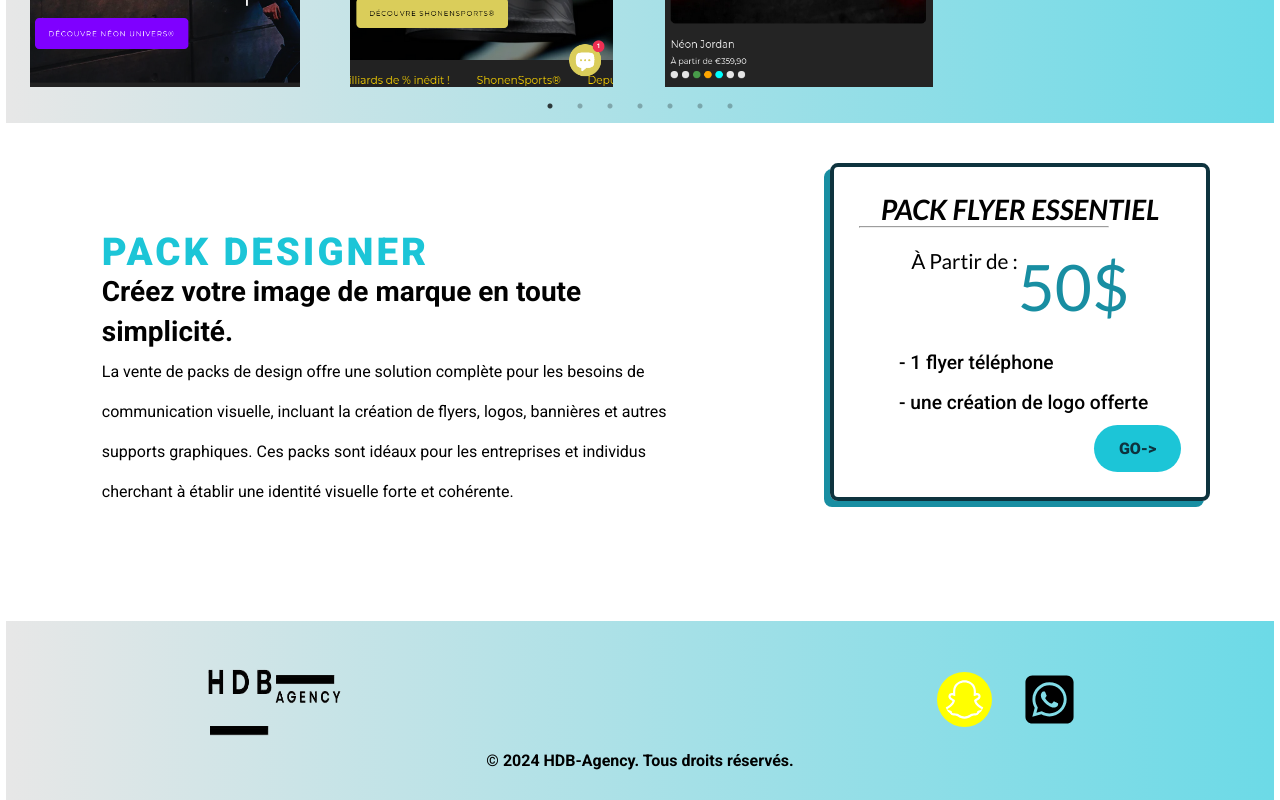
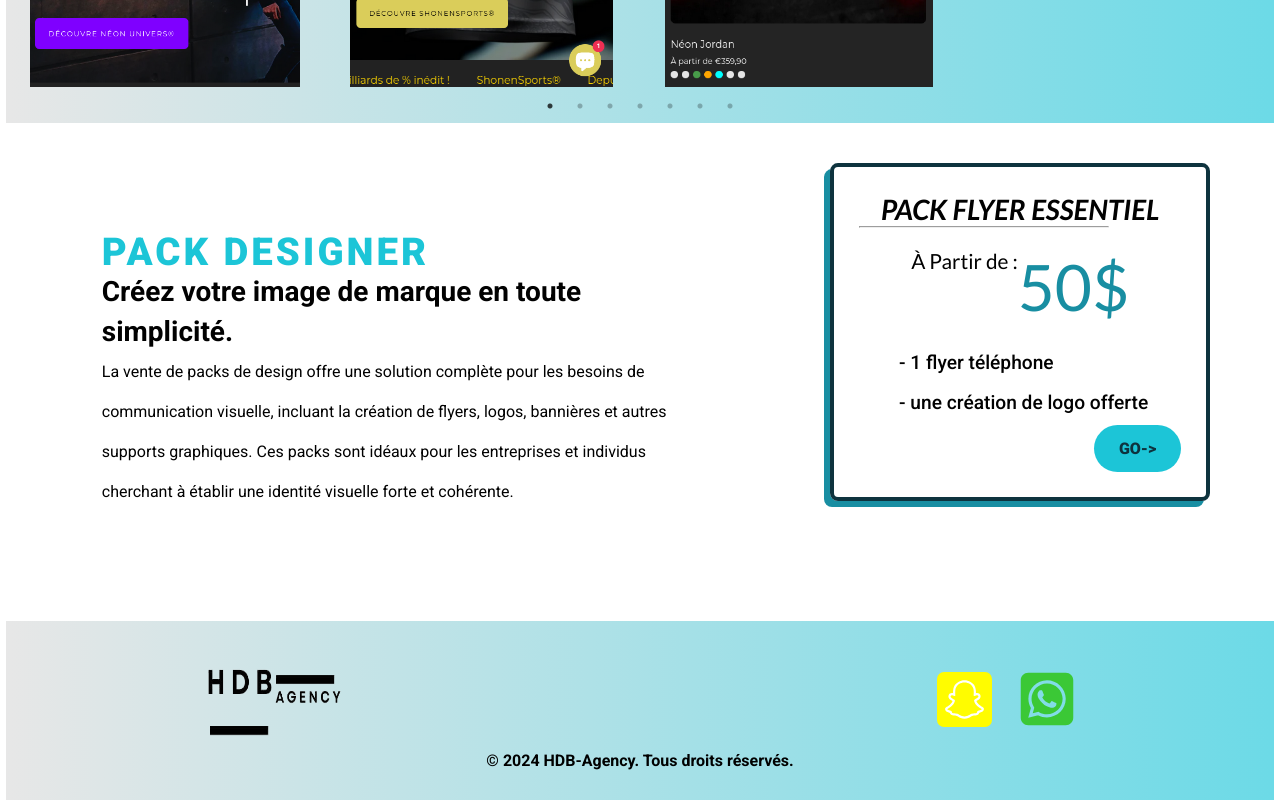
Before and after one commit to ismailsayen/DHB, a React (Vite) app in the folder projectHDB/: page / in a window 1280 px wide. Shown: the part 2955-3755 px from the top of the page. Built offline with nearby package versions, Linux system fonts and the light colour scheme; grey boxes are pictures that could not be loaded.

Commit message:
sf ha9an igom

```diff
--- a/projectHDB/src/components/Footer.jsx
+++ b/projectHDB/src/components/Footer.jsx
@@ -14,7 +14,7 @@ export default function Footer() {
             <FaSnapchat size={55} />
           </a>
           <a href={linkPhone} target='_blank'>
-            <FaSquareWhatsapp size={55} />
+            <FaSquareWhatsapp size={60} />
           </a>
         </div>
       </div>
--- a/projectHDB/src/styles/footer.css
+++ b/projectHDB/src/styles/footer.css
@@ -28,9 +28,24 @@ footer {
 
   .icons a:nth-child(1) svg {
     color: white;
-    background-color: yellow;
+    background-color: #FFFC00;
     padding: 7px;
-    border-radius: 50%;
+    border-radius: 7px;
+    transition: all .2s ease-in;
+
+  }
+  .icons a:nth-child(1) svg:hover{
+    background-color: #faf603;
+    color: #e7e7e7;
+  }
+  .icons a:nth-child(2) svg{
+    color: #3BC836;
+    transition: all .2s ease-in;
+    font-size: 20px;
+  }
+  .icons a:nth-child(2) svg:hover{
+    color: #38b934;
+
   }
 .copyright {
     width: 70%;
```
